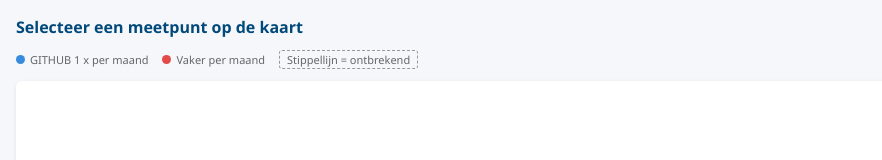
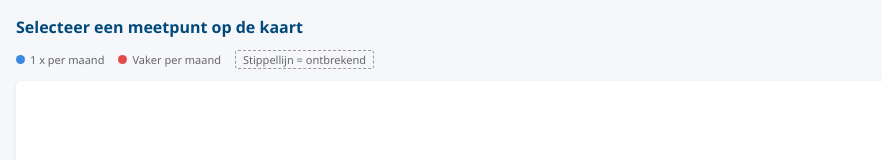
Before and after one commit to kdhl/kdhl.github.io, a plain HTML site: page index.html in a window 1280 px wide. Shown: the top 160 px of the page, without its empty margins (0-882 px from the left). Drawn offline with nearby package versions, Linux system fonts and the light colour scheme.

Commit message:
Update legend item in index.html
Removed the label 'GITHUB' from the legend item.

```diff
--- a/index.html
+++ b/index.html
@@ -90,7 +90,7 @@
     <span id="meetpunt-sub"></span>
   </div>
   <div class="legend">
-    <div class="legend-item"><span class="dot" style="background:#378ADD;"></span> GITHUB 1 x per maand</div>
+    <div class="legend-item"><span class="dot" style="background:#378ADD;"></span>1 x per maand</div>
     <div class="legend-item"><span class="dot" style="background:#E24B4A;"></span> Vaker per maand</div>
     <div class="legend-item"><span class="dashed-box">Stippellijn = ontbrekend</span></div>
   </div>
```
